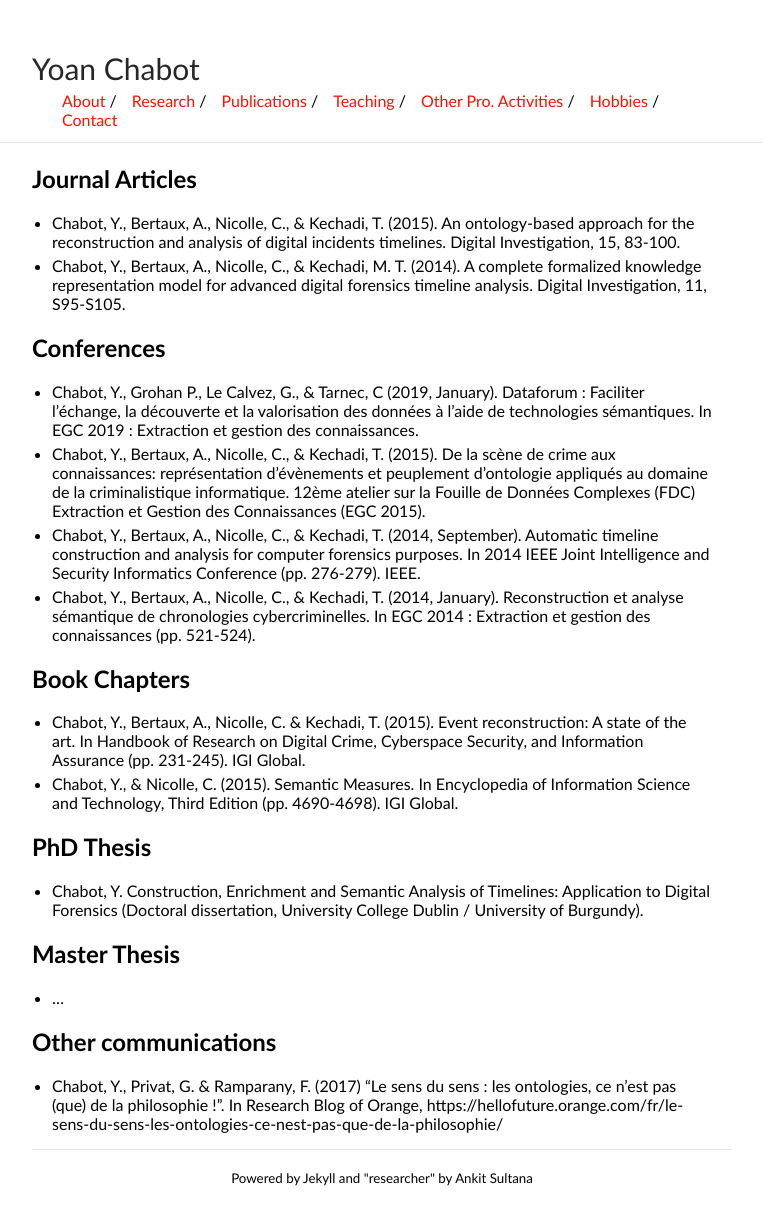
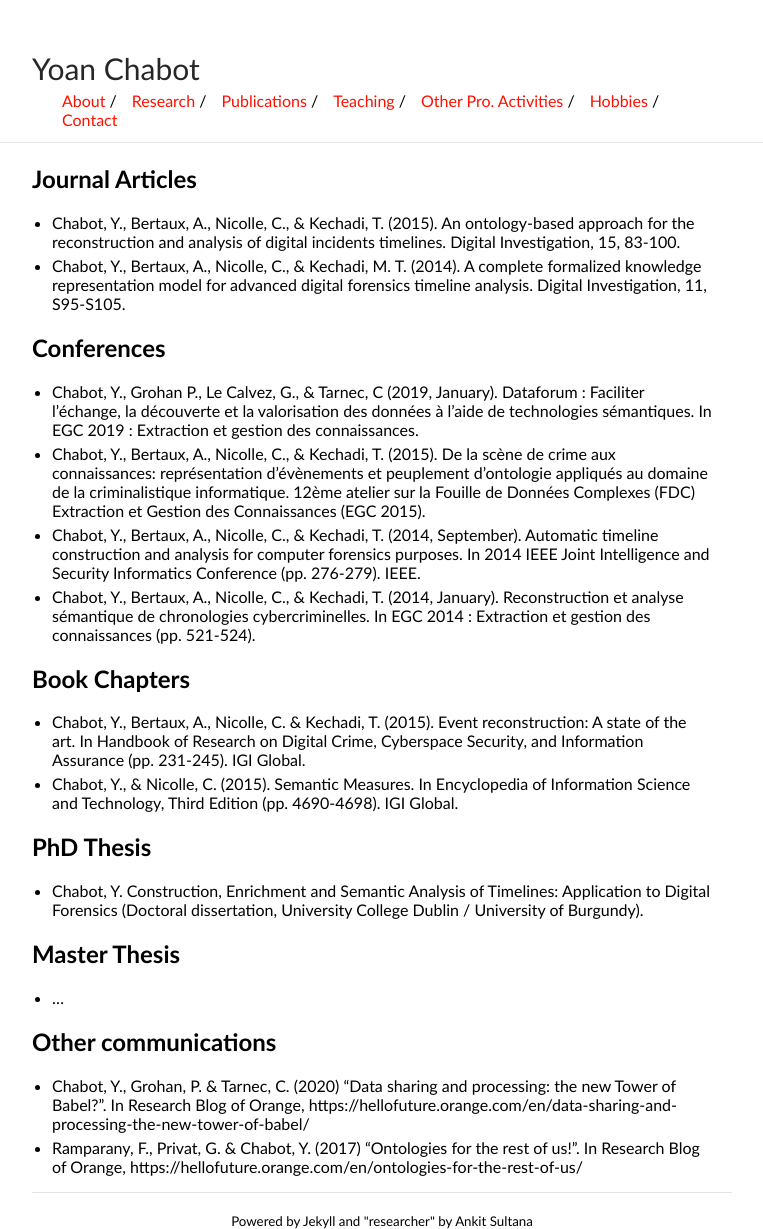
Before and after one commit to yoanchabot/yoanchabot.github.io, a Jekyll site: the page built from publications.md, in a window 1280 px wide. Shown: the whole page, without its empty margins (258-1021 px from the left). Built offline with Jekyll 4.4.1, drawn with Linux system fonts in a browser that asks for light colours; before the commit the page ends 1186 px from its top, so only the background shows below that.

Commit message:
Update publications.md

```diff
--- a/publications.md
+++ b/publications.md
@@ -30,4 +30,5 @@ title: Publications
 * ...
 
 ## Other communications
-* Chabot, Y., Privat, G. & Ramparany, F. (2017) "Le sens du sens : les ontologies, ce n’est pas (que) de la philosophie !". In Research Blog of Orange, https://hellofuture.orange.com/fr/le-sens-du-sens-les-ontologies-ce-nest-pas-que-de-la-philosophie/
+* Chabot, Y., Grohan, P. & Tarnec, C. (2020) "Data sharing and processing: the new Tower of Babel?". In Research Blog of Orange, https://hellofuture.orange.com/en/data-sharing-and-processing-the-new-tower-of-babel/
+* Ramparany, F., Privat, G. & Chabot, Y. (2017) "Ontologies for the rest of us!". In Research Blog of Orange, https://hellofuture.orange.com/en/ontologies-for-the-rest-of-us/
```
